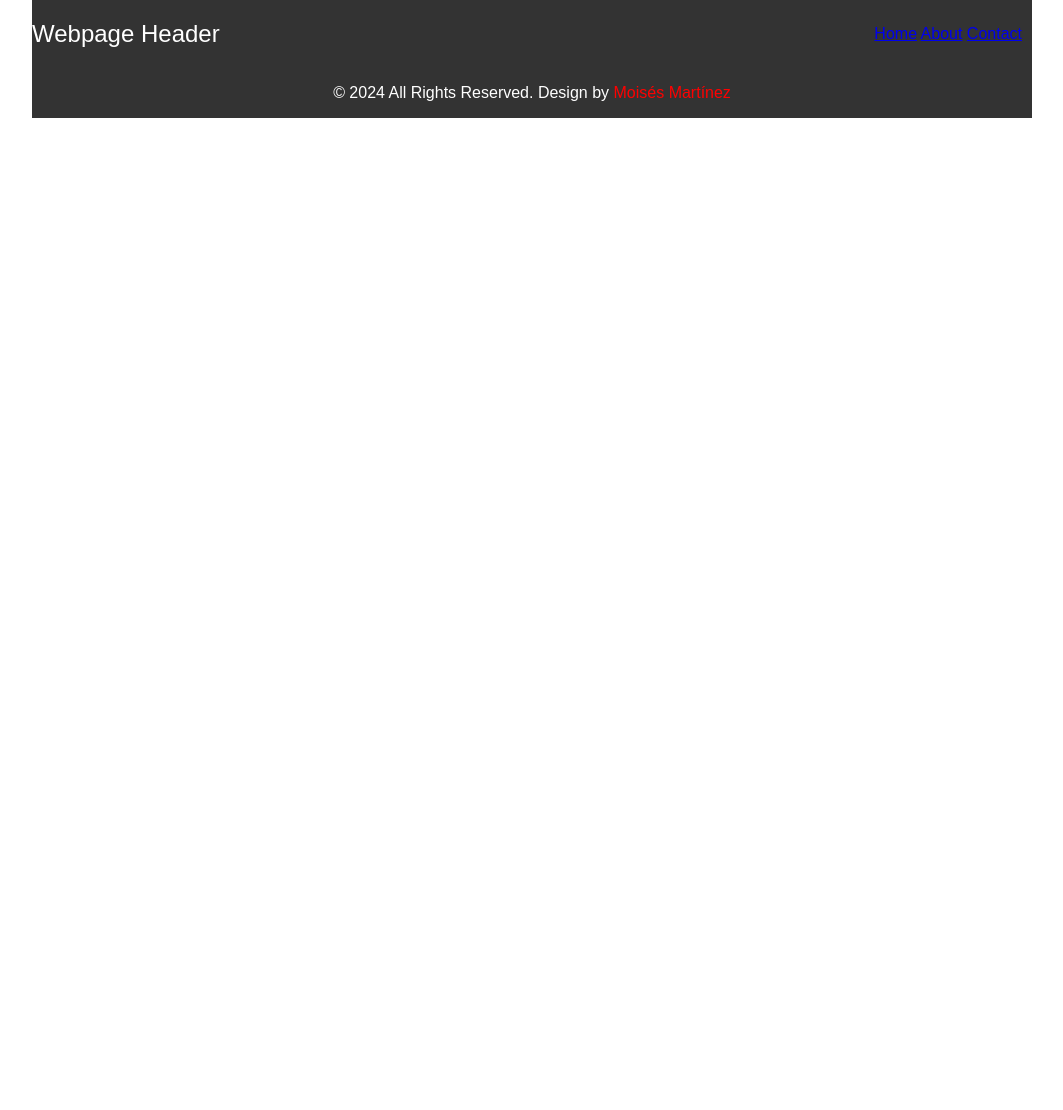
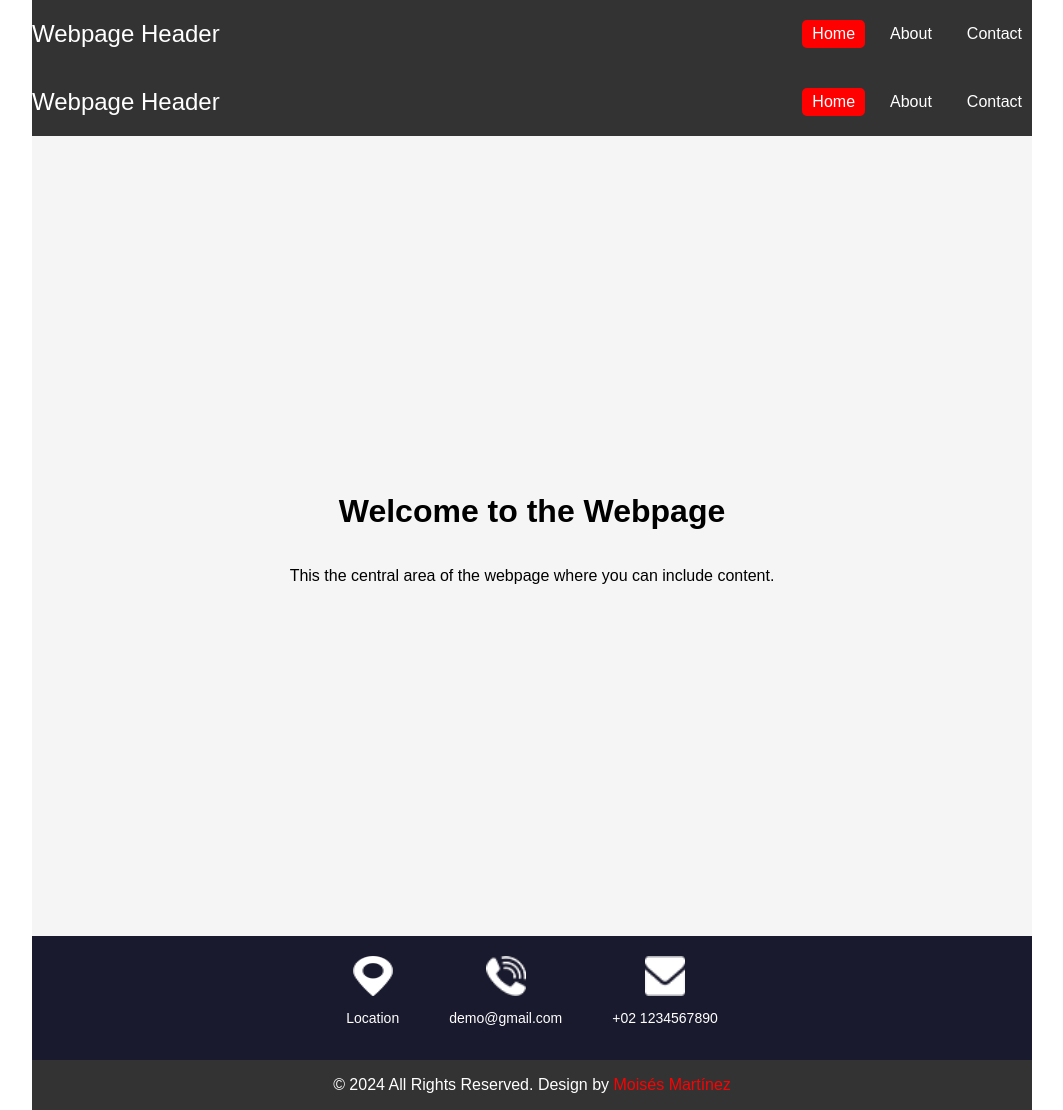
Before and after one commit to rafael-baena-gomez/my_first_web_page_2025, a plain HTML site: page index.html in a window 1280 px wide. Shown: the whole page, without its empty margins (108-1171 px from the left). Before the commit the page ends 800 px from the top, so only its background shows below. Drawn offline with Linux system fonts and the light colour scheme.

Commit message:
Adding content in html and images folder

```diff
--- a/index.html
+++ b/index.html
@@ -44,16 +44,30 @@
         font-size: 1.5rem;
         font-left: 20px;
     }
+
     nav {
+        display: flex;
+        gap: 15px;
+    }
+
+    nav a {
         color: white;
         text-decoration: none;
+        font-size: 1rem;
         padding: 5px 10px;
-        font-size: 1rem;
+        border-radius: 5px;
         transition: background-color 0.3s;
     }
+
     nav a:hover {
         background-color: #555;
     }
+
+    nav a.active {
+        background-color: red;
+        color: white;
+    }
+
     .footer_section {
         max-width: 1000px;
         width: 100%;
@@ -61,12 +75,53 @@
         color: white;
         text-align: center;
     }
+
     .footer_section a {
         color: red;
         text-decoration: none;
     }
+
     .footer_section a:hover {
         text-decoration: underline;
+    }
+
+    .content {
+        height: 800px;
+        display: flex;
+        flex-direction: column;
+        justify-content: center;
+        align-items: center;
+        background-color: #f5f5f5;
+    }
+
+    .menu {
+        background-color: #1a1a2e;
+        color: white;
+        padding: 20px 0;
+        text-align: center;
+    }
+
+    .menu-content {
+        display: flex;
+        justify-content: center;
+        gap: 50px;
+        align-items: center;
+    }
+
+    .menu-item {
+        display: flex;
+        flex-direction: column;
+        align-items: center;
+    }
+
+    .menu-item p {
+        margin-top: 10px 0 0;
+        font-size: 14px;
+    }
+
+    .menu-icon {
+        width: 40px;
+        height: 40px;
     }
 
   </style>
@@ -84,6 +139,39 @@
   </div>
 </header>
 
+<header class="container">
+    <div class="header-content">
+        <div class="header-title">Webpage Header</div>
+        <nav>
+            <a href="#" class="active">Home</a>
+            <a href="#">About</a>
+            <a href="#">Contact</a>
+        </nav>
+    </div>
+</header>
+<main class="container">
+  <div class="content">
+    <h1>Welcome to the Webpage</h1>
+    <p>This the central area of the webpage where you can include content.</p>
+  </div>
+  <div class="menu">
+    <div class="menu-content">
+        <div class="menu-item">
+            <img src="./images/location-white.png" alt="Location Icon" class="menu-icon">
+            <p>Location</p>
+        </div>
+        <div class="menu-item">
+            <img src="./images/telephone-white.png" alt="Phone Icon" class="menu-icon">
+            <p>demo@gmail.com</p>
+        </div>
+        <div class="menu-item">
+            <img src="./images/envelope-white.png" alt="Email Icon" class="menu-icon">
+            <p>+02 1234567890</p>
+        </div>
+    </div>
+  </div>
+</main>
+
 <footer class="footer_section">
   <p>&copy; 2024 All Rights Reserved. Design by <a href="#">Moisés Martínez</a></p>
 </footer>
```
Also changed, not shown: images/envelope-white.png (added), images/location-white.png (added), images/telephone-white.png (added), 1 other file.
